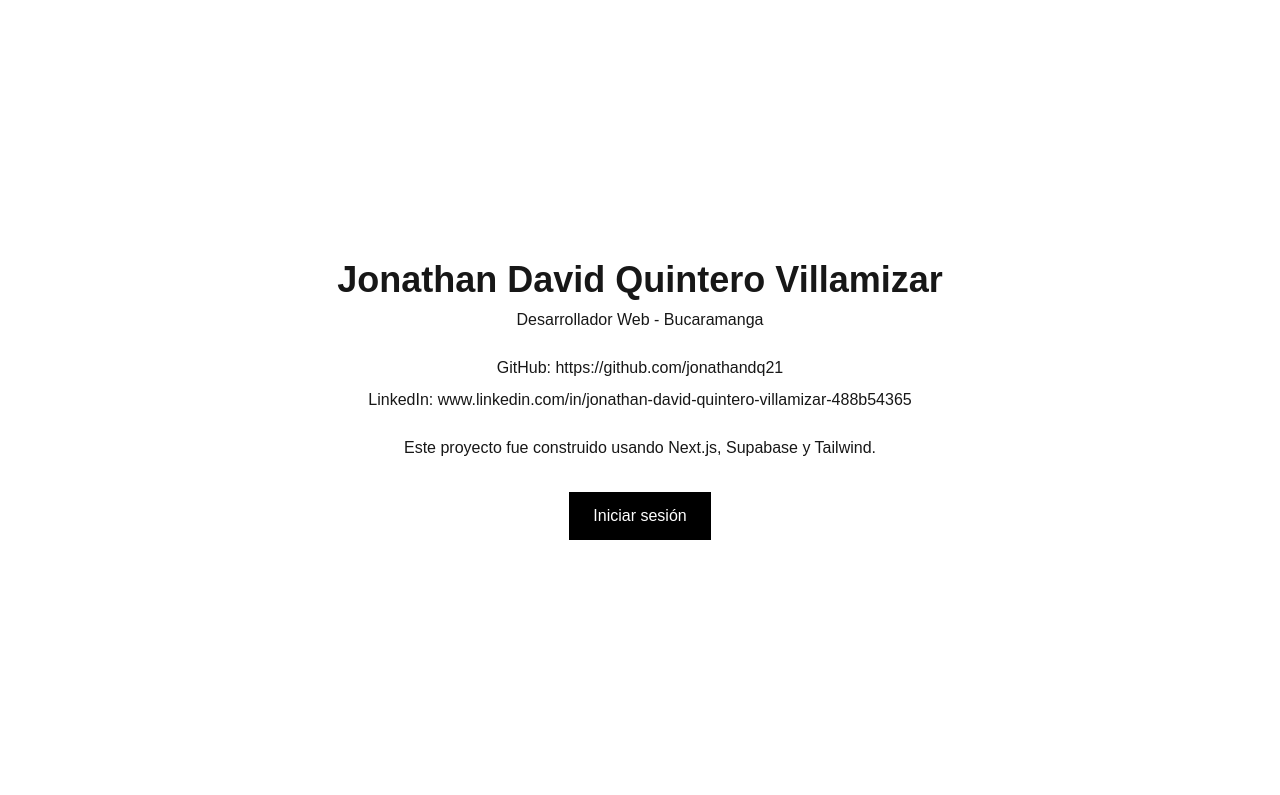
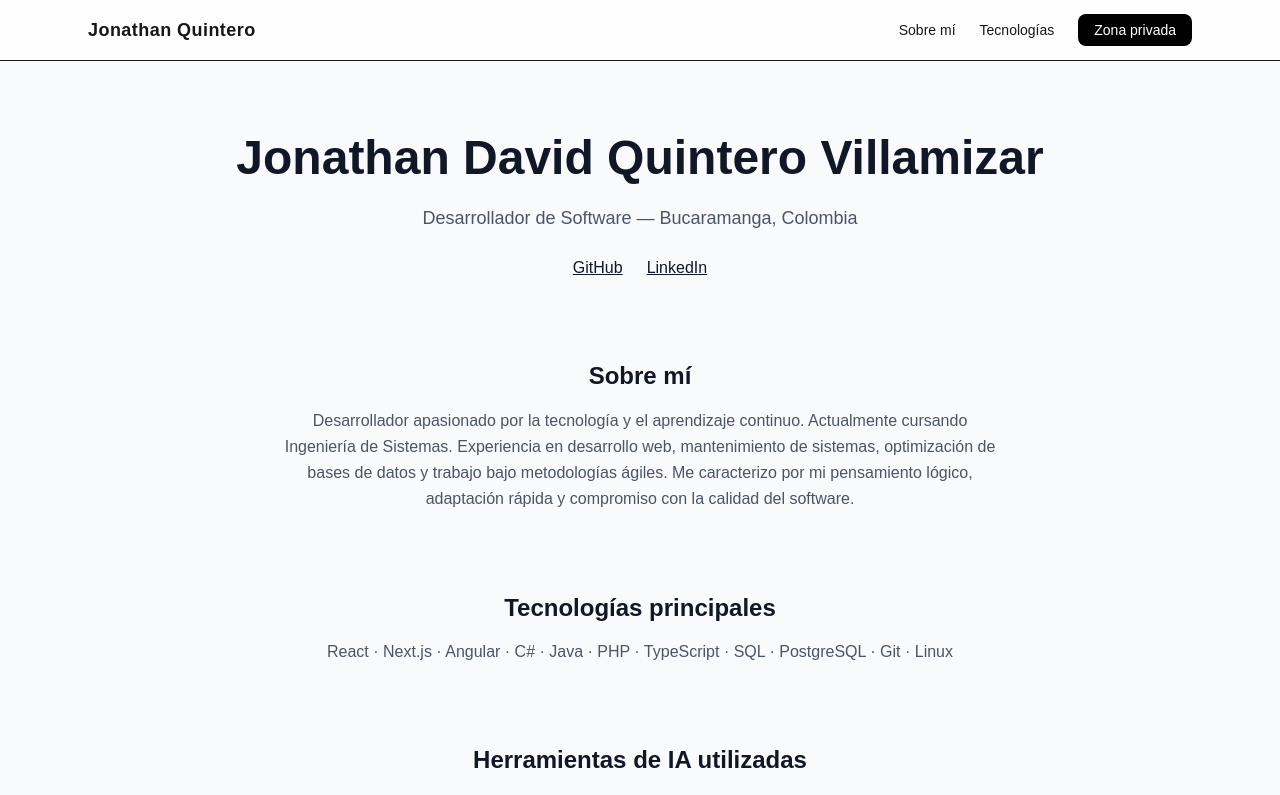
Before and after one commit to jonathandq21/portafolio, a Next.js app: page / in a window 1280 px wide. Shown: the top 795 px of the page. Built offline with nearby package versions, Linux system fonts and the light colour scheme.

Commit message:
Header y Footer para las vistas pricipales con cambios de posicion en la pagina principal publica

```diff
--- a/app/page.tsx
+++ b/app/page.tsx
@@ -1,29 +1,85 @@
+import Header from "@/components/Header";
+import Footer from "@/components/Footer";
 import Link from "next/link";
 
 export default function Home() {
   return (
-    <main className="min-h-screen flex flex-col items-center justify-center text-center p-10">
-      <h1 className="text-4xl font-bold">Jonathan David Quintero Villamizar</h1>
-      <p className="mt-2">Desarrollador Web - Bucaramanga</p>
+    <>
+      <Header />
 
-      <div className="mt-6 space-y-2">
-        <p>GitHub: https://github.com/jonathandq21</p>
-        <p>LinkedIn: www.linkedin.com/in/jonathan-david-quintero-villamizar-488b54365</p>
-      </div>
+      <main className="min-h-screen bg-gray-50 text-gray-900 pt-32">
+        <section className="max-w-4xl mx-auto px-6 text-center">
+          <h1 className="text-5xl font-bold leading-tight">
+            Jonathan David Quintero Villamizar
+          </h1>
 
-      <div className="mt-6 max-w-xl">
-        <p>
-          Este proyecto fue construido usando Next.js, Supabase y Tailwind.
-        </p>
-      </div>
+          <p className="mt-4 text-lg text-gray-600">
+            Desarrollador de Software — Bucaramanga, Colombia
+          </p>
 
-      <Link
-        href="/login"
-        className="mt-8 bg-black text-white px-6 py-3"
-      >
-        Iniciar sesión
-      </Link>
-    </main>
+          <div className="mt-6 space-x-6">
+            <a
+              href="https://github.com/jonathandq21"
+              target="_blank"
+              className="underline hover:text-gray-700"
+            >
+              GitHub
+            </a>
+
+            <a
+              href="https://www.linkedin.com/in/jonathan-david-quintero-villamizar-488b54365"
+              target="_blank"
+              className="underline hover:text-gray-700"
+            >
+              LinkedIn
+            </a>
+          </div>
+        </section>
+
+        {/* Sobre mí */}
+        <section
+          id="about"
+          className="max-w-3xl mx-auto px-6 mt-20 text-center"
+        >
+          <h2 className="text-2xl font-semibold">Sobre mí</h2>
+          <p className="mt-4 text-gray-600 leading-relaxed">
+            Desarrollador apasionado por la tecnología y el aprendizaje
+            continuo. Actualmente cursando Ingeniería de Sistemas.
+            Experiencia en desarrollo web, mantenimiento de sistemas,
+            optimización de bases de datos y trabajo bajo metodologías ágiles.
+            Me caracterizo por mi pensamiento lógico, adaptación rápida y
+            compromiso con la calidad del software.
+          </p>
+        </section>
+
+        {/* Tecnologías */}
+        <section
+          id="tech"
+          className="max-w-4xl mx-auto px-6 mt-20 text-center"
+        >
+          <h2 className="text-2xl font-semibold">Tecnologías principales</h2>
+
+          <p className="mt-4 text-gray-600">
+            React · Next.js · Angular · C# · Java · PHP · TypeScript · SQL ·
+            PostgreSQL · Git · Linux
+          </p>
+        </section>
+
+        {/* IA usada */}
+        <section className="max-w-3xl mx-auto px-6 mt-20 text-center">
+          <h2 className="text-2xl font-semibold">
+            Herramientas de IA utilizadas
+          </h2>
+
+          <p className="mt-4 text-gray-600">
+            Copilot para estructuración de arquitectura, generación de código
+            base y optimización.
+          </p>
+        </section>
+      </main>
+
+      <Footer />
+    </>
   );
 }
 
--- /dev/null
+++ b/components/Footer.tsx
@@ -0,0 +1,12 @@
+export default function Footer() {
+  return (
+    <footer className="border-t mt-20">
+      <div className="max-w-6xl mx-auto px-6 py-8 text-center text-sm text-gray-500">
+        © {new Date().getFullYear()} Jonathan David Quintero Villamizar.
+        <p className="mt-2">
+          Desarrollado con Next.js, TailwindCSS y Supabase.
+        </p>
+      </div>
+    </footer>
+  );
+}
--- /dev/null
+++ b/components/Header.tsx
@@ -0,0 +1,28 @@
+import Link from "next/link";
+
+export default function Header() {
+  return (
+    <header className="w-full border-b bg-white/80 backdrop-blur-md fixed top-0 z-50">
+      <div className="max-w-6xl mx-auto flex justify-between items-center px-6 py-4">
+        <h1 className="font-semibold text-lg tracking-wide">
+          Jonathan Quintero
+        </h1>
+
+        <nav className="space-x-6 text-sm">
+          <Link href="#about" className="hover:text-gray-600 transition">
+            Sobre mí
+          </Link>
+          <Link href="#tech" className="hover:text-gray-600 transition">
+            Tecnologías
+          </Link>
+          <Link
+            href="/login"
+            className="bg-black text-white px-4 py-2 rounded-lg hover:bg-gray-800 transition"
+          >
+            Zona privada
+          </Link>
+        </nav>
+      </div>
+    </header>
+  );
+}
```
